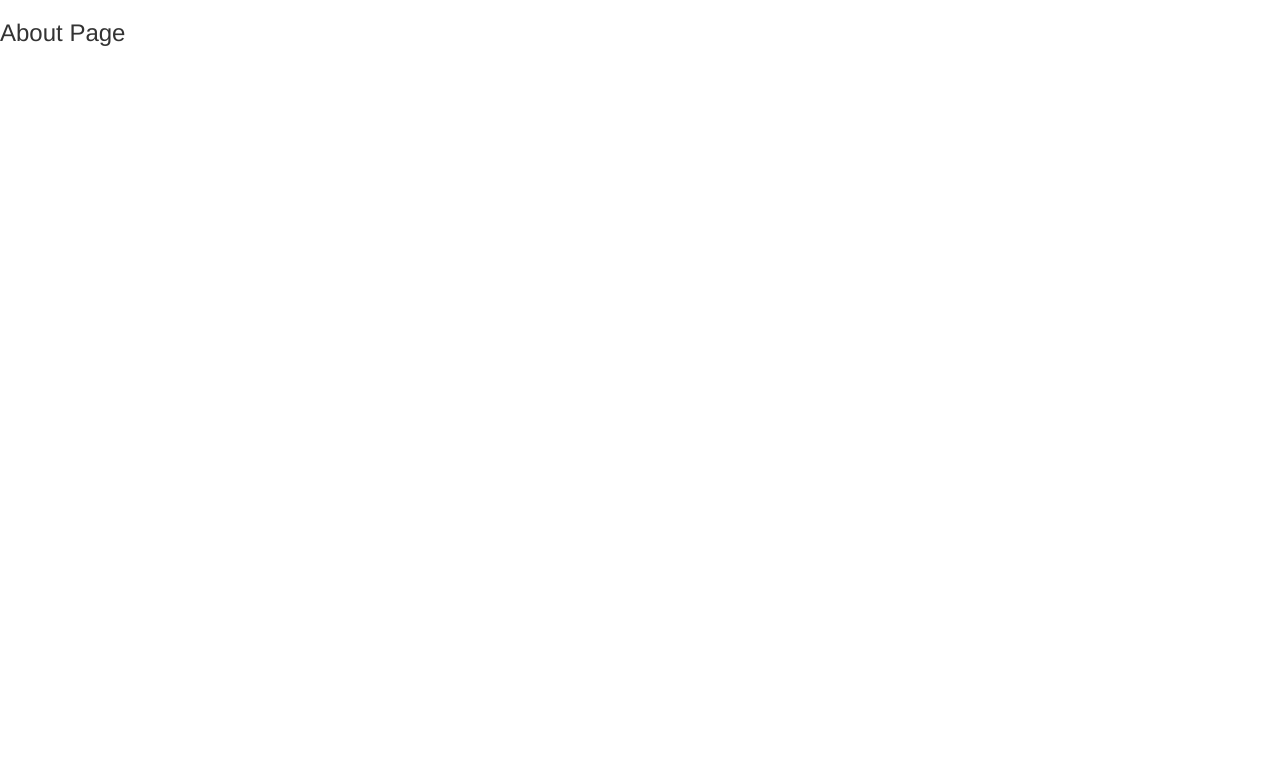
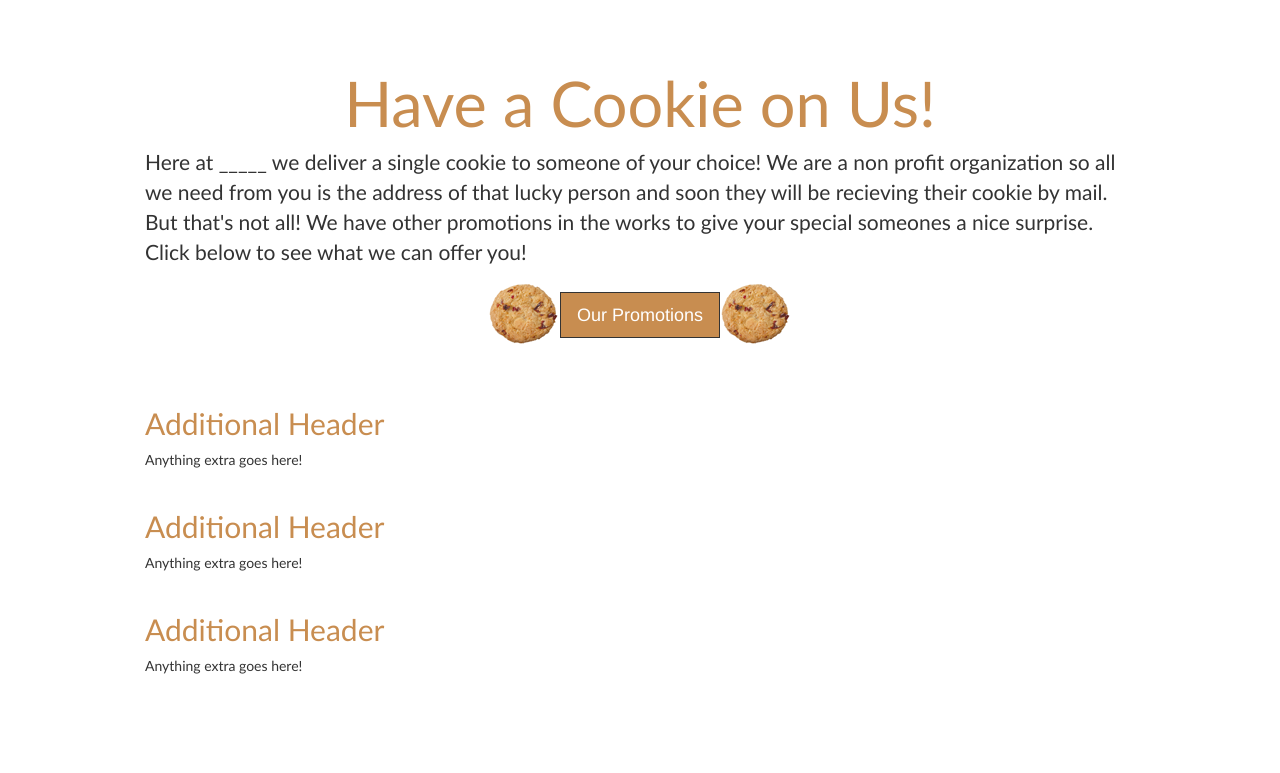
Before and after one commit to dukeayers/cs399_agency, a Django app: page /about in a window 1280 px wide. Before the commit the part shown is almost empty. Shown: the top 773 px of the page. Run offline with Django 3.2, Linux system fonts and the light colour scheme; some libraries are stand-ins or nearby versions.

Commit message:
Modified the about page and added a misc. picture directory in static

```diff
--- a/agency/templates/about.html
+++ b/agency/templates/about.html
@@ -2,6 +2,104 @@
 
 {% block content %}
 
-    <h3>About Page</h3>
+
+<!DOCTYPE html>
+<html lang="en">
+  <head>
+    <meta charset="utf-8">
+    <meta http-equiv="X-UA-Compatible" content="IE=edge">
+    <meta name="viewport" content="width=device-width, initial-scale=1">
+    <meta name="description" content="">
+    <meta name="author" content="">
+    <link rel="icon" href="../../favicon.ico">
+
+    <title>About Us</title>
+
+    <!-- Bootstrap core CSS -->
+    <link href="../../dist/css/bootstrap.min.css" rel="stylesheet">
+<!-- Latest compiled and minified CSS -->
+<link rel="stylesheet" href="https://maxcdn.bootstrapcdn.com/bootstrap/3.3.2/css/bootstrap.min.css">
+
+    <!-- Custom styles for this template -->
+    <link href="justified-nav.css" rel="stylesheet">
+
+    <!-- Just for debugging purposes. Don't actually copy these 2 lines! -->
+    <!--[if lt IE 9]><script src="../../assets/js/ie8-responsive-file-warning.js"></script><![endif]-->
+    <script src="../../assets/js/ie-emulation-modes-warning.js"></script>
+
+    <!-- HTML5 shim and Respond.js for IE8 support of HTML5 elements and media queries -->
+    <!--[if lt IE 9]>
+      <script src="https://oss.maxcdn.com/html5shiv/3.7.2/html5shiv.min.js"></script>
+      <script src="https://oss.maxcdn.com/respond/1.4.2/respond.min.js"></script>
+    <![endif]-->
+
+
+<style>
+
+.btn-success {
+
+	background-color: #C88D50;
+	border-radius: 0px;
+	border-color: #333;
+	}
+
+.btn-success:hover {
+
+	background-color: #333;
+	border-radius: 0px;
+	border-color: #C88D50;
+	}
+
+h1, h2, span, p {
+	font-family: "Trebuchet MS", Helvetica, sans-serif;
+}
+
+h1, h2 {
+	color: #C88D50;
+}
+
+p {
+	font-weight: normal;
+}
+
+</style>
+
+  </head>
+
+  <body>
+
+    <div class="container">
+
+      <!-- Jumbotron -->
+      <div class="jumbotron" style="background-color: #FFF;">
+        <h1 style="text-align: center; color: #C88D50;">Have a Cookie on Us!</h1>
+        <p>Here at _____ we deliver a single cookie to someone of your choice!  We are a non profit organization so all we need from you is the address of that lucky person and soon they will be recieving their cookie by mail.
+	But that's not all!  We have other promotions in the works to give your special someones a nice surprise.  Click below to see what we can offer you!</p>
+
+	<div align=center>
+        <img src="{{ STATIC_URL }}misc/cookie.png" alt= "" height="" width=""><a class="btn btn-lg btn-success" href="#" role="button">Our Promotions</a><img src="{{ STATIC_URL }}misc/cookie.png" alt= "" height="" width="">
+	</div>
+	<br><br>
+	<h2>Additional Header</h2>
+		<span>Anything extra goes here!</span><br><br>
+	<h2>Additional Header</h2>
+		<span>Anything extra goes here!</span><br><br>
+	<h2>Additional Header</h2>
+		<span>Anything extra goes here!</span><br><br>
+
+      </div>
+
+    </div> <!-- /container -->
+
+
+<!-- Obtain latest version of jquery automatically from online server so it doesn't have to be on my machine -->
+<script src="http://code.jquery.com/jquery-latest.js"></script>
+<!-- Obtain Bootstrap javascript from CDN (online service) so it doesn't have to be on my machine -->
+<script src="https://maxcdn.bootstrapcdn.com/bootstrap/3.3.2/js/bootstrap.min.js"></script>
+
+    <!-- IE10 viewport hack for Surface/desktop Windows 8 bug -->
+    <script src="../../assets/js/ie10-viewport-bug-workaround.js"></script>
+  </body>
+</html>
 
 {% endblock %}
```
Also changed, not shown: agency/static/misc/cookie.png (added).
